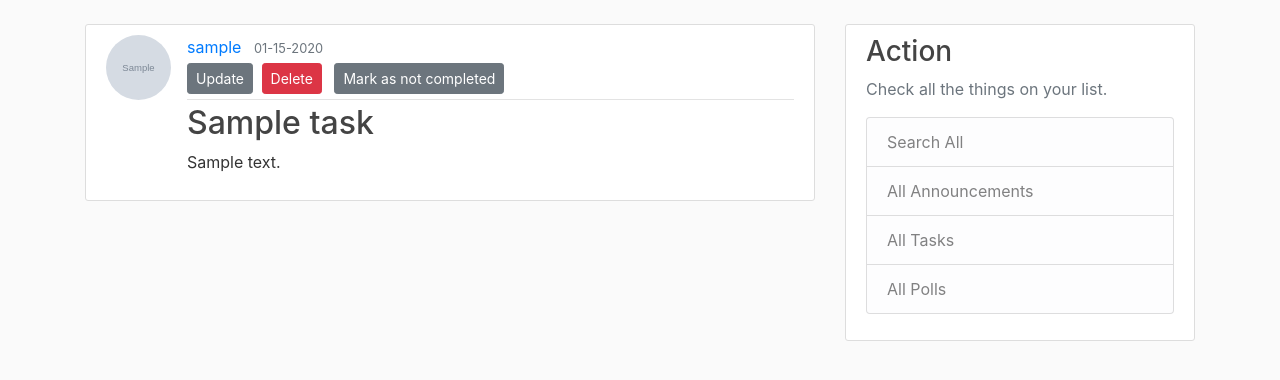
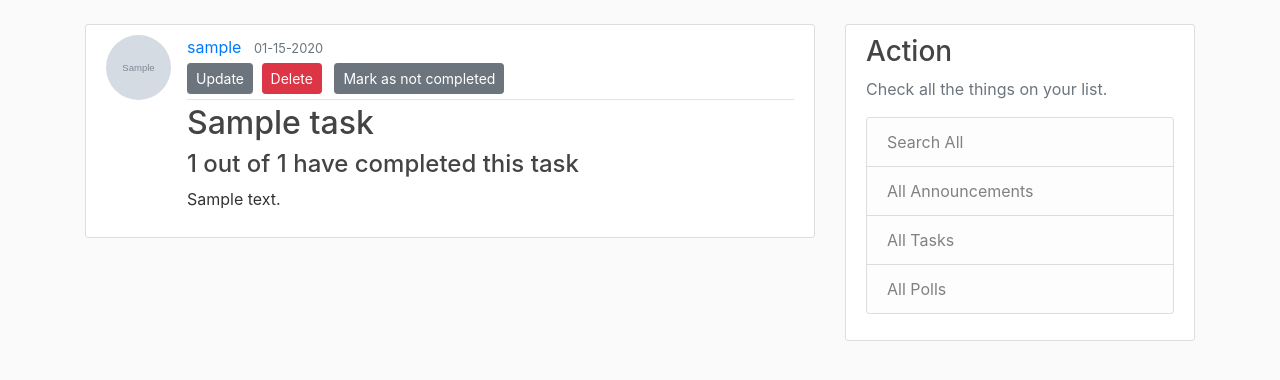
Before and after one commit to joezuoyc/CS316_F20_Team8, a Flask app: page /tasks/1 in a window 1280 px wide. Shown: the part 56-436 px from the top of the page. Run offline with Flask 2, Linux system fonts and the light colour scheme; a user stored in the database is signed in; tables that the repository leaves empty hold one stand-in row (values such as "Sample post"); grey boxes marked "Sample" are stand-in pictures; some libraries are stand-ins or nearby versions.

Commit message:
display how many have completed the tasks

```diff
--- a/scheduler_code/scheduler/routes.py
+++ b/scheduler_code/scheduler/routes.py
@@ -537,7 +537,9 @@ def new_task():
 def task(task_id):
 	task = Task.query.get_or_404(task_id)
 	completed = db.session.query(Task_recipient.completed).filter(Task_recipient.task_id == task_id).filter(Task_recipient.recipient == current_user.id).first()
-	return render_template('task.html', title= task.title, task = task,completed = int(completed[0]))
+	total_workers = db.session.query(Task_recipient).filter(Task_recipient.task_id == task_id).filter(Task_recipient.recipient != -1).count()
+	done_workers = db.session.query(Task_recipient).filter(Task_recipient.task_id == task_id).filter(Task_recipient.completed == 1).count()
+	return render_template('task.html', title= task.title, task = task,completed = int(completed[0]), total = total_workers, done = done_workers)
 
 @app.route("/tasks/<int:task_id>/mark", methods=['GET','POST'])
 @login_required
--- a/scheduler_code/scheduler/templates/task.html
+++ b/scheduler_code/scheduler/templates/task.html
@@ -31,6 +31,7 @@
         {% endif %}
       </div>
       <h2 class = "article-title">{{ task.title }}</h2>
+      <h4 >{{ done }} out of {{ total }} have completed this task</h2>
       <p class="article-content">{{ task.content }}</p>
     </div>
   </article>
```
